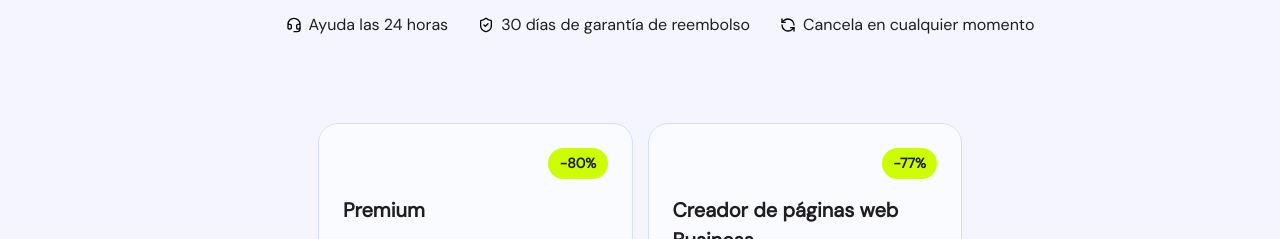
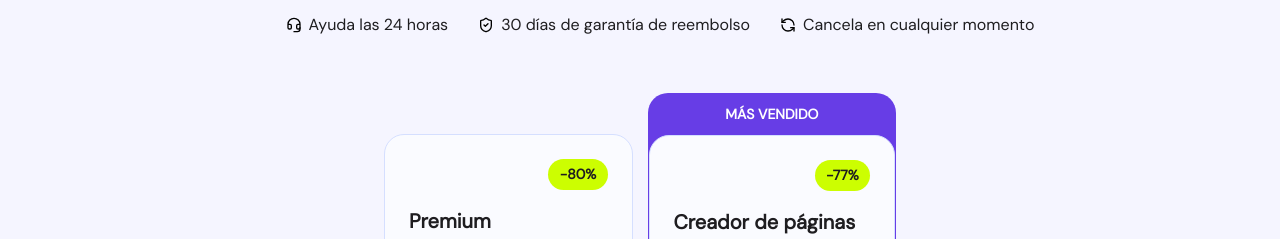
Before and after one commit to itsjp10/web-practice, a website: page Practice 2/index.html in a window 1280 px wide. Shown: the part 212-451 px from the top of the page. Drawn offline with Linux system fonts and the light colour scheme.

Commit message:
badge in business finished. Full css completed

```diff
--- a/Practice 2/index.css
+++ b/Practice 2/index.css
@@ -146,11 +146,11 @@ main>header {
 
 .cards {
     display: grid;
-    width: 50.33vw;
+    width: 40vw;
     /*width: 33.33vw;*/
     grid-template-columns: 1fr 1fr;
     gap: 15px;
-    margin-top: 70px;
+    margin-top: 40px;
 
     article {
         display: flex;
@@ -303,3 +303,21 @@ footer{
         width: 176px;
     }
 }
+
+.badge{
+    background-color: var(--secondary-color);
+    padding: 1px;
+    border-radius: 20px;
+    .badge-title{
+        text-align: center;
+        color: white;
+        font-weight: bold;
+        font-size: 14px;
+        padding: 10px;
+        margin: 0%;
+    }
+}
+
+.premium{
+    margin-top: 41px;
+}
--- a/Practice 2/index.html
+++ b/Practice 2/index.html
@@ -57,7 +57,7 @@
             </nav>
         </section>
         <section>
-            <div><img class="bandera" src="/Practice 2/colombia bandera.png" alt="Bandera de Colombia">Español</div>
+            <div><img class="bandera" src="https://upload.wikimedia.org/wikipedia/commons/2/21/Flag_of_Colombia.svg" alt="Bandera de Colombia">Español</div>
             <button type="button">Mi cuenta</button>
         </section>
     </header>
@@ -116,6 +116,8 @@
                         </ul>
                     </section>
                 </article>
+                <div class="badge">
+                    <p class="badge-title">MÁS VENDIDO</p>
                     <article class="business">
                         <header>
                             <p>-77%</p>
@@ -130,7 +132,8 @@
                         <aside>
                             <p class="banner">Oferta por tiempo limitado</p>
                             <button type="button">Elegir plan</button>
-                        <p><small class="disclaimer">Obtén 48 meses por <strong>CO$ 619.200</strong> (precio normal: CO$
+                            <p><small class="disclaimer">Obtén 48 meses por <strong>CO$ 619.200</strong> (precio normal:
+                                    CO$
                                     2.635.200). Se
                                     renueva por CO$ 43.900/mes.</small></p>
                         </aside>
@@ -147,7 +150,8 @@
                             <h3>Todo lo del plan Premium, y además:</h3>
                             <ul>
                                 <li>Vende hasta 600 productos y gestiona tu tienda fácilmente</li>
-                            <li class="underline">Quédate con el 100% de tus ganancias sin comisiones por transacción</li>
+                                <li class="underline">Quédate con el 100% de tus ganancias sin comisiones por
+                                    transacción</li>
                                 <li>Ofrece más de 100 métodos de pago para llegar a más clientes</li>
                                 <li>Haz un seguimiento del rendimiento con el análisis en directo</li>
                                 <li>Vende productos personalizados con la integración de Printful</li>
@@ -162,6 +166,7 @@
                             </ul>
                         </section>
                     </article>
+                </div>
             </section>
         </section>
     </main>
```
Also changed, not shown: Practice 2/colombia_bandera.png (renamed from Practice 2/colombia bandera.png). Lines whose indentation alone changed are shown as unchanged.
